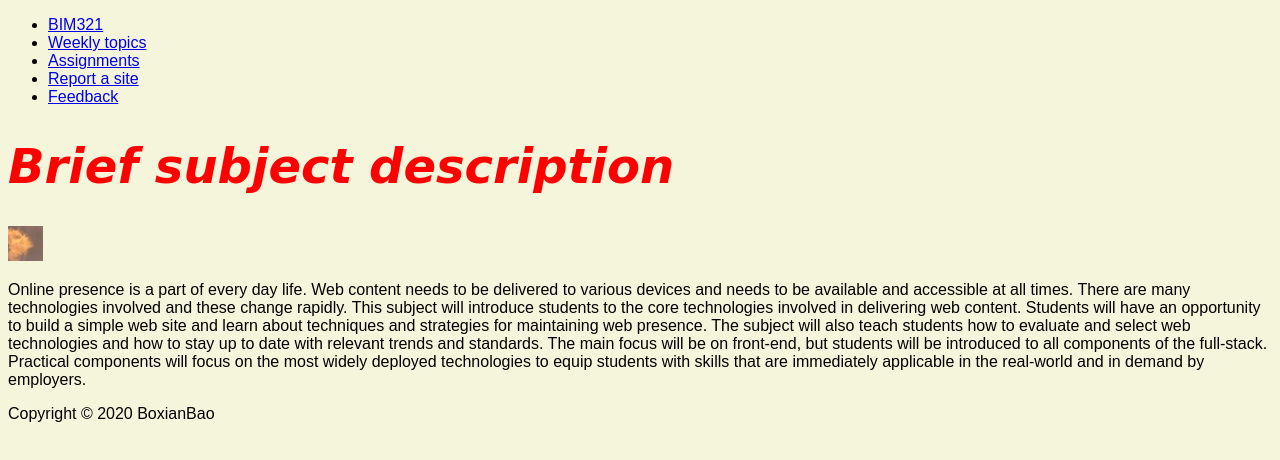
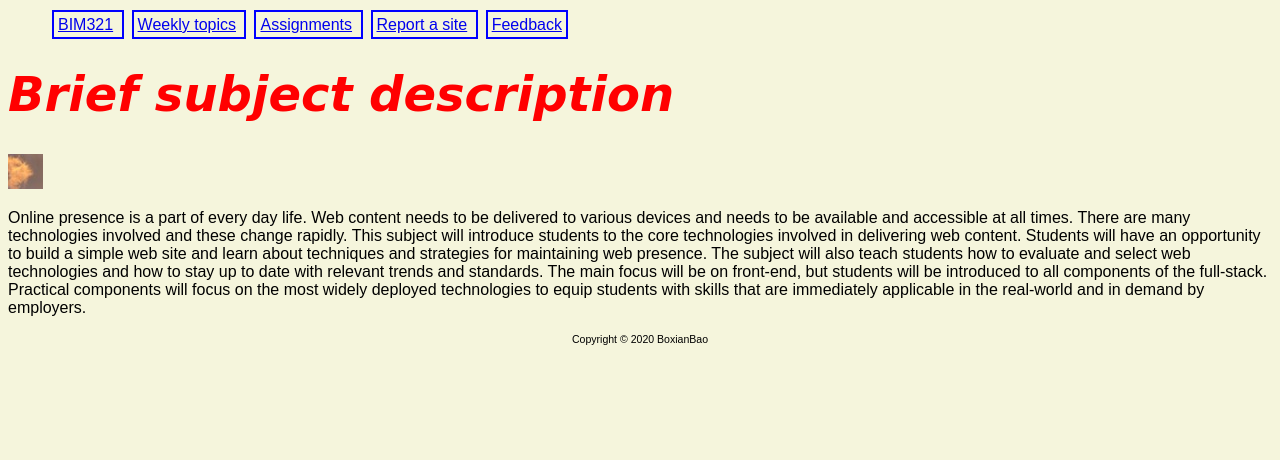
Before and after one commit to Baoboxian982367/trivial-site, a plain HTML site: page index.html in a window 1280 px wide. Drawn offline with Linux system fonts and the light colour scheme; a web font is replaced by a local one.

Commit message:
Added styles for header and footer

```diff
--- a/stylesheet.css
+++ b/stylesheet.css
@@ -1,5 +1,16 @@
 @import url('https//fonts.googleapis.com/css2?family=Indie+Flower&display=swap');
 
+header>nav>ul>li {
+    display: inline;
+    border: 2px solid blue;
+    margin: 0.25em;
+    padding: 4px;
+}
+
+footer {
+    text-align: center;
+    font-size: 66%
+}
 
 h1 {color: red;
     font-family: 'Indie Flower', cursive;
```
